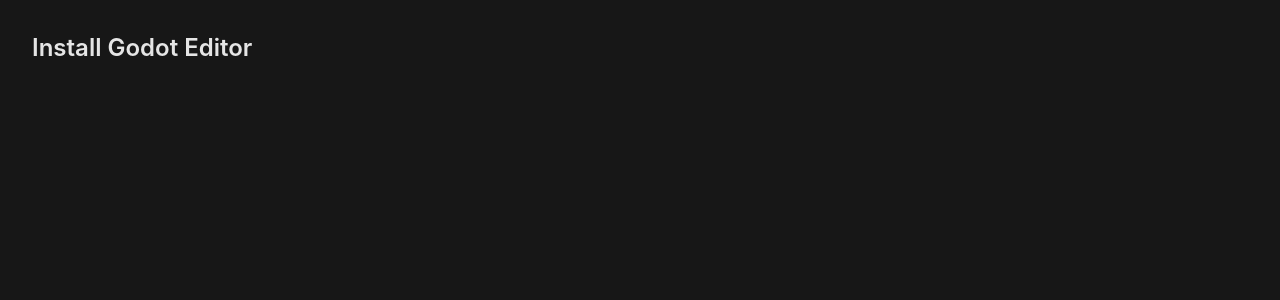
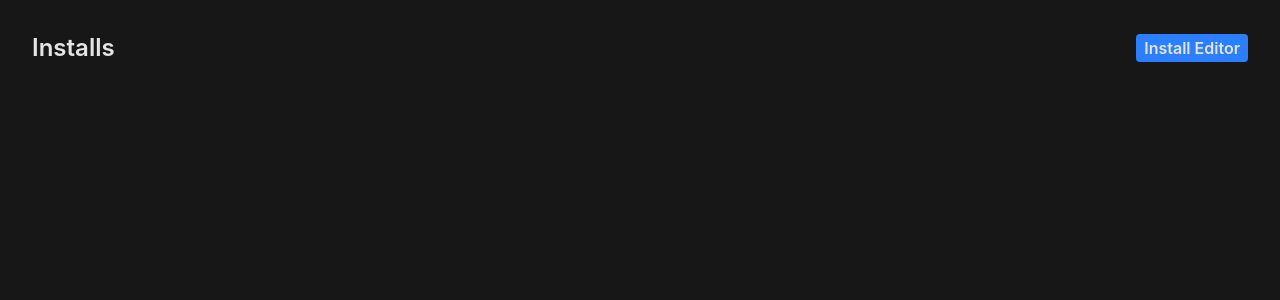
Before and after one commit to darwinbillian/godot-hub, a React (Vite) app: page /installs in a window 1280 px wide. Shown: the top 300 px of the page. Built offline with nearby package versions, Linux system fonts and the light colour scheme.

Commit message:
feat: add routing

```diff
--- a/package.json
+++ b/package.json
@@ -16,6 +16,7 @@
     "lucide-react": "^1.17.0",
     "react": "^19.1.0",
     "react-dom": "^19.1.0",
+    "react-router": "^7.17.0",
     "tailwindcss": "^4.3.0"
   },
   "devDependencies": {
--- a/src/App.tsx
+++ b/src/App.tsx
@@ -1,77 +1,19 @@
-import { useEffect, useState } from "react";
-import { invoke } from "@tauri-apps/api/core";
-import { ExternalLinkIcon } from "lucide-react";
+import { Navigate, Route, Routes } from "react-router";
 import "./App.css";
-
-interface Version {
-  name: string;
-  flavor: string;
-  release_date: string;
-  release_notes: string;
-  featured?: string;
-  releases?: VersionRelease[];
-}
-
-interface VersionRelease {
-  name: string;
-  release_date: string;
-  release_notes: string;
-  release_version?: string;
-}
+import RootLayout from "./layouts/RootLayout";
+import InstallListPage from "./pages/installs/InstallListPage";
+import NewInstallPage from "./pages/installs/NewInstallPage";
 
 export default function App() {
-  const [versions, setVersions] = useState<Version[]>();
-
-  useEffect(() => {
-    invoke<Version[]>("list_versions")
-      .then((versions) => setVersions(versions))
-      .catch((e) => console.error(e));
-  }, []);
-
   return (
-    <div className="min-h-screen bg-neutral-900 text-neutral-200">
-      <div className="flex flex-col gap-8 p-8 ">
-        <h1 className="text-2xl font-semibold">Install Godot Editor</h1>
-        <div className="flex flex-col gap-4">
-          {versions
-            ?.filter((version) => version.flavor === "stable")
-            .map((version) => (
-              <VersionItem key={version.name} version={version} />
-            ))}
-        </div>
-      </div>
-    </div>
+    <Routes>
+      <Route element={<RootLayout />}>
+        <Route index element={<Navigate to="/installs" />} />
+        <Route path="installs">
+          <Route index element={<InstallListPage />} />
+          <Route path="new" element={<NewInstallPage />} />
+        </Route>
+      </Route>
+    </Routes>
   );
 }
-
-function VersionItem({ version }: { version: Version }) {
-  return (
-    <div className="flex items-center gap-2 p-4 border border-white/10 rounded">
-      <div className="flex flex-1 items-center gap-2">
-        <img className="size-8" src="/icon.svg" />
-        <div className="font-semibold">Godot {version.name}</div>
-      </div>
-      <div className="flex items-center gap-2">
-        <a
-          className="flex items-center gap-1 text-sm text-neutral-400 transition cursor-pointer hover:text-neutral-200"
-          href={"https://godotengine.org" + version.release_notes}
-          target="_blank"
-        >
-          <span>Release notes</span>
-          <ExternalLinkIcon size={16} />
-        </a>
-        <button
-          className="px-2 py-1 font-semibold bg-blue-500 rounded transition cursor-pointer hover:bg-blue-600"
-          onClick={() => {
-            invoke("install", {
-              version: version.name,
-              flavor: version.flavor,
-            }).catch((e) => console.error(e));
-          }}
-        >
-          Install
-        </button>
-      </div>
-    </div>
-  );
-}
--- /dev/null
+++ b/src/layouts/RootLayout.tsx
@@ -0,0 +1,9 @@
+import { Outlet } from "react-router";
+
+export default function RootLayout() {
+  return (
+    <div className="min-h-screen bg-neutral-900 text-neutral-200">
+      <Outlet />
+    </div>
+  );
+}
--- a/src/main.tsx
+++ b/src/main.tsx
@@ -1,9 +1,12 @@
 import React from "react";
 import ReactDOM from "react-dom/client";
+import { BrowserRouter } from "react-router";
 import App from "./App";
 
 ReactDOM.createRoot(document.getElementById("root") as HTMLElement).render(
   <React.StrictMode>
-    <App />
+    <BrowserRouter>
+      <App />
+    </BrowserRouter>
   </React.StrictMode>,
 );
--- /dev/null
+++ b/src/pages/installs/InstallListPage.tsx
@@ -0,0 +1,21 @@
+import { Link } from "react-router";
+
+export default function InstallListPage() {
+  return (
+    <div className="p-8">
+      <div className="flex items-center gap-2">
+        <div className="flex-1">
+          <h1 className="text-2xl font-semibold">Installs</h1>
+        </div>
+        <div>
+          <Link
+            className="px-2 py-1 font-semibold bg-blue-500 rounded transition cursor-pointer hover:bg-blue-600"
+            to="/installs/new"
+          >
+            Install Editor
+          </Link>
+        </div>
+      </div>
+    </div>
+  );
+}
--- /dev/null
+++ b/src/pages/installs/NewInstallPage.tsx
@@ -0,0 +1,87 @@
+import { useEffect, useState } from "react";
+import { invoke } from "@tauri-apps/api/core";
+import { ArrowLeftIcon, ExternalLinkIcon } from "lucide-react";
+import { Link, useNavigate } from "react-router";
+
+interface Version {
+  name: string;
+  flavor: string;
+  release_date: string;
+  release_notes: string;
+  featured?: string;
+  releases?: VersionRelease[];
+}
+
+interface VersionRelease {
+  name: string;
+  release_date: string;
+  release_notes: string;
+  release_version?: string;
+}
+
+export default function NewInstallPage() {
+  const [versions, setVersions] = useState<Version[]>();
+
+  useEffect(() => {
+    invoke<Version[]>("list_versions")
+      .then((versions) => setVersions(versions))
+      .catch((e) => console.error(e));
+  }, []);
+
+  return (
+    <div className="flex flex-col gap-8 p-8">
+      <div className="flex items-center gap-2">
+        <Link
+          className="p-1 rounded text-neutral-400 transition cursor-pointer hover:bg-neutral-800 hover:text-neutral-200"
+          to="/installs"
+        >
+          <ArrowLeftIcon size={20} />
+        </Link>
+        <h1 className="text-2xl font-semibold">Install Godot Editor</h1>
+      </div>
+      <div className="flex flex-col gap-4">
+        {versions
+          ?.filter((version) => version.flavor === "stable")
+          .map((version) => (
+            <VersionItem key={version.name} version={version} />
+          ))}
+      </div>
+    </div>
+  );
+}
+
+function VersionItem({ version }: { version: Version }) {
+  const navigate = useNavigate();
+
+  return (
+    <div className="flex items-center gap-2 p-4 border border-white/10 rounded">
+      <div className="flex flex-1 items-center gap-2">
+        <img className="size-8" src="/icon.svg" />
+        <div className="font-semibold">Godot {version.name}</div>
+      </div>
+      <div className="flex items-center gap-2">
+        <a
+          className="flex items-center gap-1 text-sm text-neutral-400 transition cursor-pointer hover:text-neutral-200"
+          href={"https://godotengine.org" + version.release_notes}
+          target="_blank"
+        >
+          <span>Release notes</span>
+          <ExternalLinkIcon size={16} />
+        </a>
+        <button
+          className="px-2 py-1 font-semibold bg-blue-500 rounded transition cursor-pointer hover:bg-blue-600"
+          onClick={() => {
+            invoke("install", {
+              version: version.name,
+              flavor: version.flavor,
+            }).catch((e) => console.error(e));
+
+            navigate("/installs");
+          }}
+        >
+          Install
+        </button>
+      </div>
+    </div>
+  );
+}
```
Also changed, not shown: 1 other file (tests, documents, lock files or other folders).
